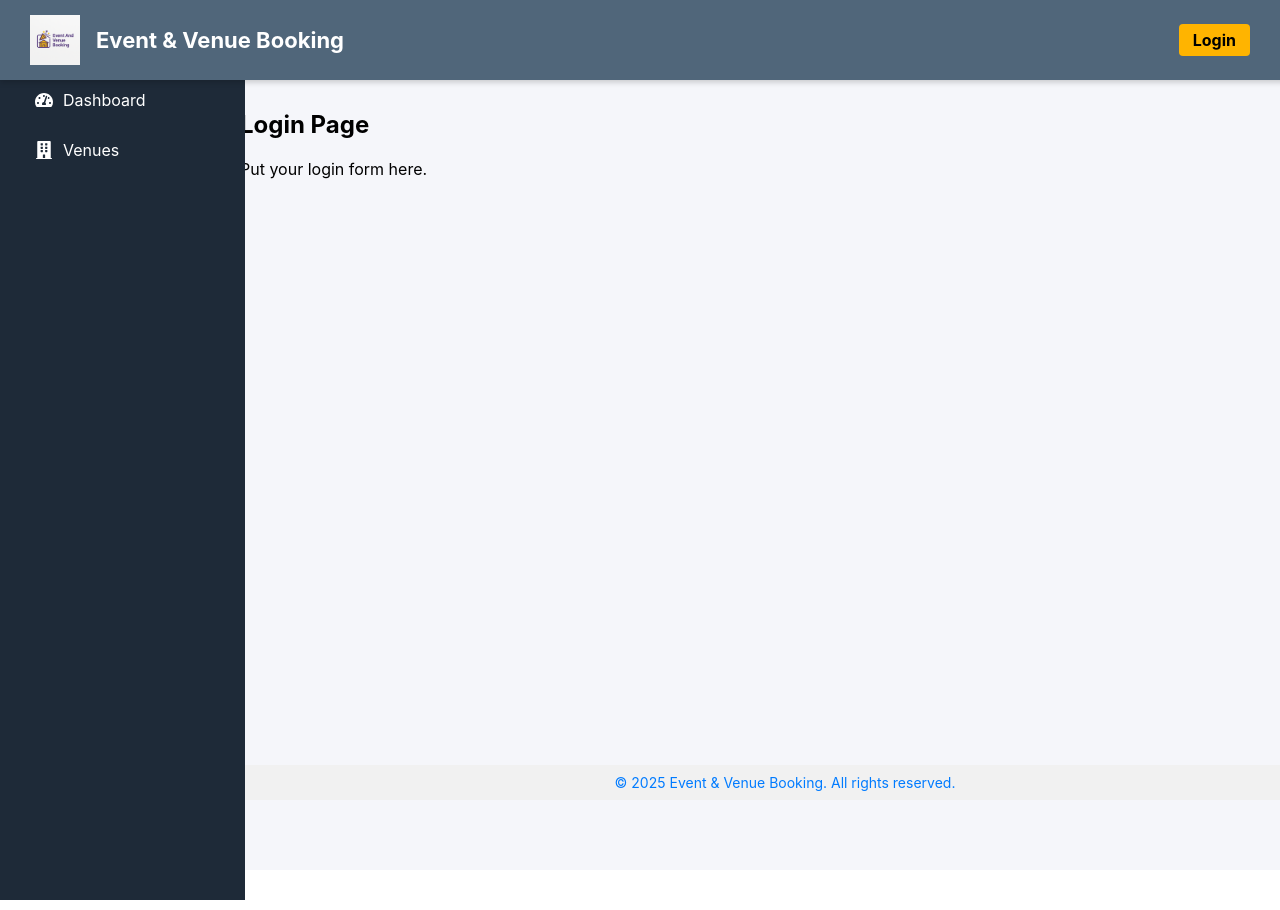
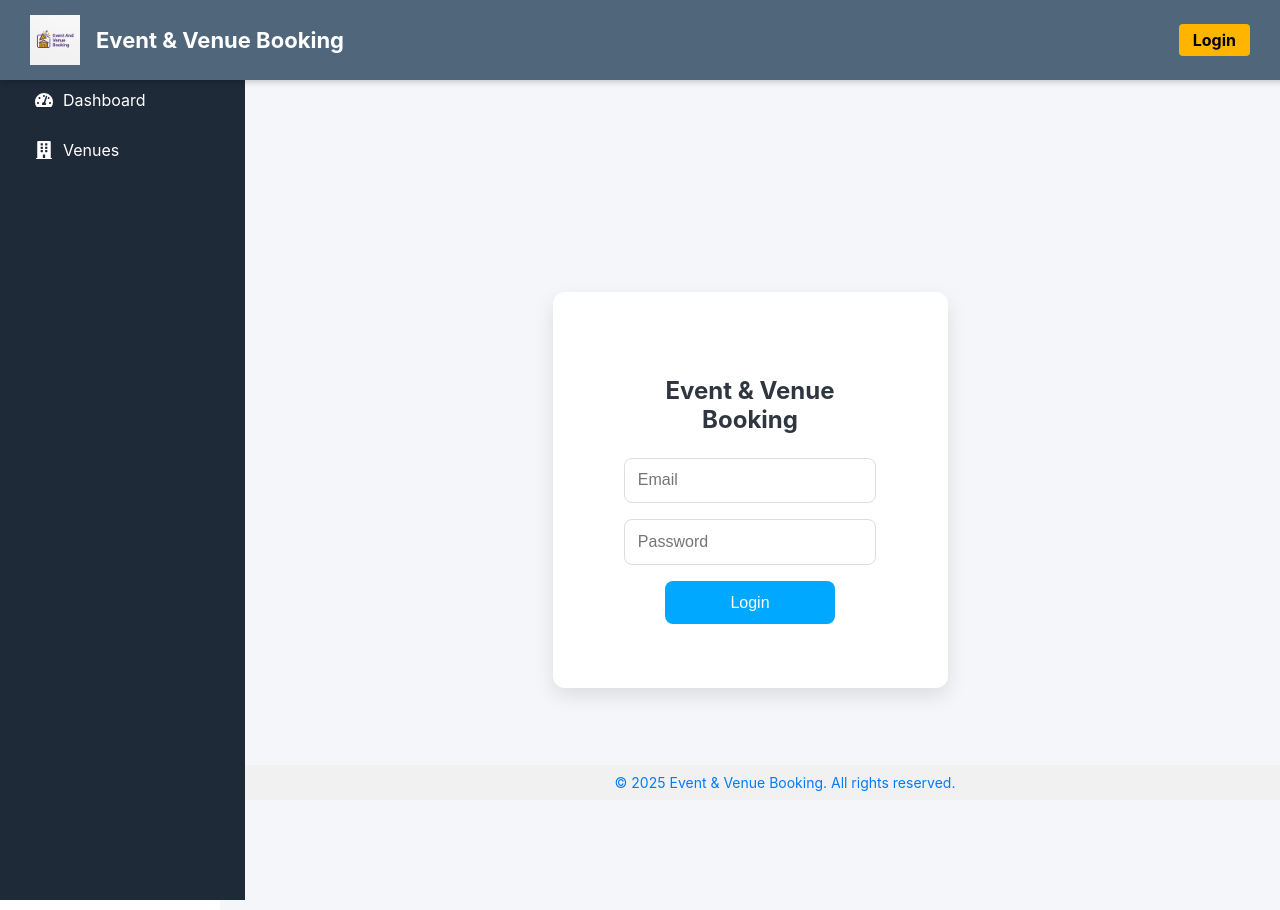
Before and after one commit to DeeptiParulekar/event-venue-booking-frontend, a React (Create React App) app: page /login in a window 1280 px wide. Before the commit the page ends 870 px from the top, so only its background shows below. Built offline with nearby package versions, Linux system fonts and the light colour scheme.

Commit message:
Login Page

```diff
--- a/src/App.js
+++ b/src/App.js
@@ -33,7 +33,7 @@ import Navbar from "./Components/Navbar";
 import Sidebar from "./Components/Sidebar";
 import Dashboard from "./Components/Dashboard";
 import VenueList from "./Components/VenueList";
-import Login from "./Components/Login";
+import LoginPage from "./Components/LoginPage";
 import "./App.css"; // <-- include styles
 
 function App() {
@@ -47,7 +47,7 @@ function App() {
             <Routes>
               <Route path="/" element={<Dashboard />} />
               <Route path="/venues" element={<VenueList />} />
-              <Route path="/login" element={<Login />} />
+              <Route path="/login" element={<LoginPage />} />
             </Routes>
           </div>
         </div>
--- a/src/Components/Dashboard.css
+++ b/src/Components/Dashboard.css
@@ -106,10 +106,34 @@
   background-color: #e74c3c;
 }
 
-/* Loading */
+
+
 .loading {
-  font-size: 18px;
-  color: #7f8c8d;
-  text-align: center;
-  padding: 50px 0;
+  display: flex;
+  flex-direction: column;
+  align-items: center;
+  justify-content: center;
+  height: 80vh;
+  font-size: 1.2rem;
+  color: #555;
 }
+
+.loading-img {
+  width: 80px; /* adjust size */
+  margin-bottom: 15px;
+}
+
+.spinner {
+  border: 6px solid #f3f3f3;
+  border-top: 6px solid #3498db;
+  border-radius: 50%;
+  width: 60px;
+  height: 60px;
+  animation: spin 1s linear infinite;
+  margin-bottom: 15px;
+}
+
+@keyframes spin {
+  0% { transform: rotate(0deg); }
+  100% { transform: rotate(360deg); }
+}
--- a/src/Components/Dashboard.js
+++ b/src/Components/Dashboard.js
@@ -13,7 +13,10 @@ const Dashboard = () => {
   }, []);
 
   if (!metrics) {
-    return <div className="loading">Loading dashboard...</div>;
+    return <div className="loading">
+      <div className="spinner"></div>
+     <p>Loading Dashboard....</p>
+      </div>;
   }
 
   return (
@@ -23,25 +26,27 @@ const Dashboard = () => {
       {/* Metrics cards */}
       <div className="cards">
         <div className="card">
-          <h3>Total Bookings</h3>
+          <h3>📅 Total Bookings</h3>
           <p>{metrics.totalBookings}</p>
         </div>
         <div className="card">
-          <h3>Total Venues</h3>
+          <h3>📍 Total Venues</h3>
           <p>{metrics.totalVenues}</p>
         </div>
         <div className="card">
-          <h3>Total Customers</h3>
+          <h3>👥 Total Customers</h3>
           <p>{metrics.totalCustomers}</p>
         </div>
         <div className="card">
-          <h3>Revenue</h3>
+          <h3>
+
+💰  Revenue</h3>
           <p>₹{metrics.revenue}</p>
         </div>
       </div>
 
       {/* Recent Bookings Table */}
-      <h2 className="section-title">Recent Bookings</h2>
+      <h2 className="section-title">📅 Recent Bookings</h2>
       <div className="table-container">
         <table className="modern-table">
           <thead>
--- a/src/Components/Login.js
+++ /dev/null
@@ -1,11 +0,0 @@
-// src/Components/Login.js
-import React from "react";
-
-export default function Login() {
-  return (
-    <div>
-      <h2>Login Page</h2>
-      <p>Put your login form here.</p>
-    </div>
-  );
-}
--- /dev/null
+++ b/src/Components/LoginPage.css
@@ -0,0 +1,52 @@
+.login-container {
+  display: flex;
+  justify-content: center;
+  align-items: center;
+  height: 100vh;
+  background-color: #f5f6fa;
+}
+
+.login-card {
+  background: white;
+  padding: 4rem;
+  border-radius: 12px;
+  box-shadow: 0px 8px 20px rgba(0,0,0,0.1);
+  width: 267px;
+  text-align: center;
+}
+
+.login-card h2 {
+  margin-bottom: 1.5rem;
+  color: #2f3640;
+}
+
+.login-card input {
+  width: 84%;
+  padding: 0.8rem;
+  margin-bottom: 1rem;
+  border: 1px solid #dcdde1;
+  border-radius: 8px;
+  outline: none;
+  font-size: 1rem;
+}
+
+.login-card button {
+  width: 64%;
+  padding: 0.8rem;
+  background-color: #00a8ff;
+  border: none;
+  border-radius: 8px;
+  color: white;
+  font-size: 1rem;
+  cursor: pointer;
+  transition: 0.3s;
+}
+
+.login-card button:hover {
+  background-color: #0097e6;
+}
+
+.error {
+  color: red;
+  margin-top: 0.5rem;
+}
--- /dev/null
+++ b/src/Components/LoginPage.js
@@ -0,0 +1,63 @@
+// src/Components/Login.js
+// import React from "react";
+
+// export default function Login() {
+//   return (
+//     <div>
+//       <h2>Login Page</h2>
+//       <p>Put your login form here.</p>
+//     </div>
+//   );
+// }
+import React, { useState } from "react";
+import axios from "axios";
+import "./LoginPage.css";
+const LoginPage = () => {
+  const [email, setEmail] = useState("");
+  const [password, setPassword] = useState("");
+  const [error, setError] = useState("");
+
+  const handleLogin = async (e) => {
+    e.preventDefault();
+    try {
+      const response = await axios.post("http://localhost:8080/api/auth/login", {
+        email,
+        password,
+      });
+      console.log(response.data);
+      // save token in localStorage or state
+      localStorage.setItem("token", response.data.token);
+      alert("Login Successful!");
+    } catch (err) {
+      setError("Invalid Credentials");
+    }
+  };
+
+  return (
+    <div className="login-container">
+      <div className="login-card">
+        <h2>Event & Venue Booking</h2>
+        <form onSubmit={handleLogin}>
+          <input
+            type="email"
+            placeholder="Email"
+            value={email}
+            onChange={(e) => setEmail(e.target.value)}
+            required
+          />
+          <input
+            type="password"
+            placeholder="Password"
+            value={password}
+            onChange={(e) => setPassword(e.target.value)}
+            required
+          />
+          <button type="submit">Login</button>
+        </form>
+        {error && <p className="error">{error}</p>}
+      </div>
+    </div>
+  );
+};
+
+export default LoginPage;
--- a/src/Components/Navbar.css
+++ b/src/Components/Navbar.css
@@ -1,5 +1,5 @@
 .navbar {
-  padding: 10px 30px;       /* increased right padding */
+  padding: 10px 30px;
   background: #50667aff;
   color: white;
   display: flex;
@@ -10,7 +10,7 @@
   top: 0;
   left: 0;
   width: 100%;
-  height: 60px;             /* enough for 50px logo */
+  height: 60px;
   z-index: 1000;
 }
 
@@ -40,7 +40,7 @@
   border-radius: 4px;
   font-size: 16px;
   transition: background-color 0.3s ease;
-  margin-right: 60px;       /* keep it from sticking to edge */
+  margin-right: 60px;
 }
 
 .navbar-login:hover {
@@ -50,5 +50,5 @@
 /* Prevent overlap */
 body {
   margin: 0;
-  padding-top: 70px; /* equal to navbar height */
+  padding-top: 70px;
 }
```
Also changed, not shown: src/api/dashboardApi.js (+1 -11 lines).
